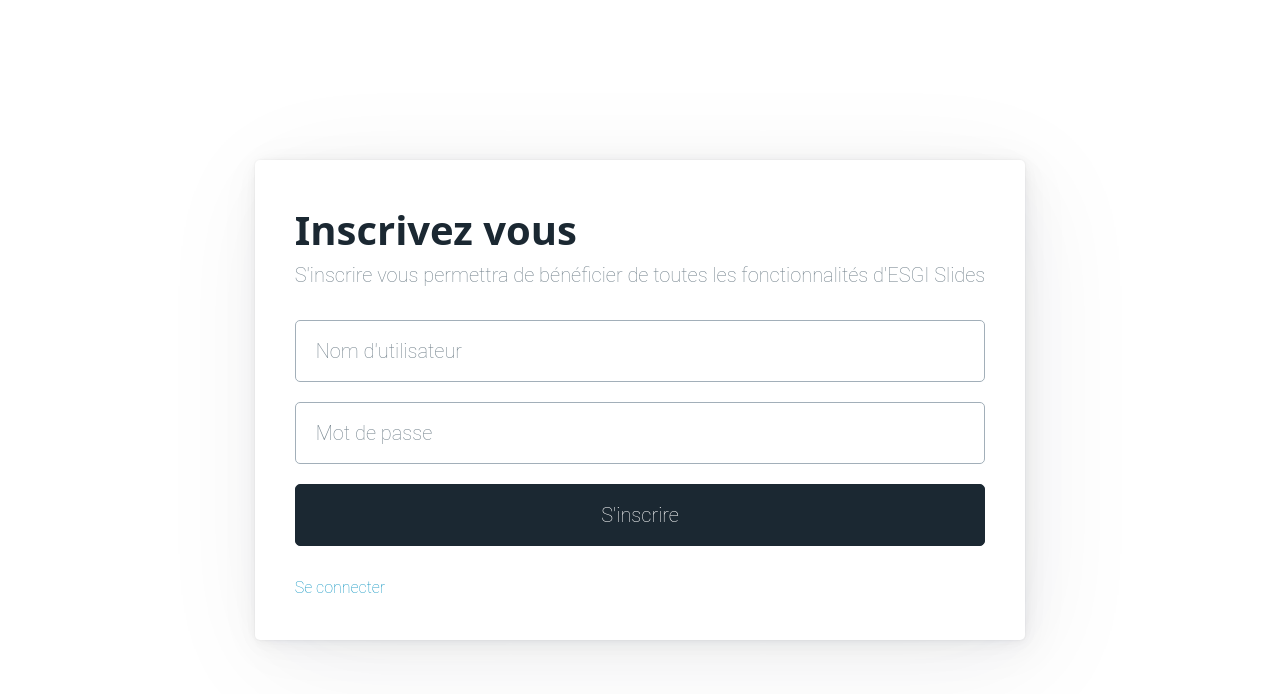
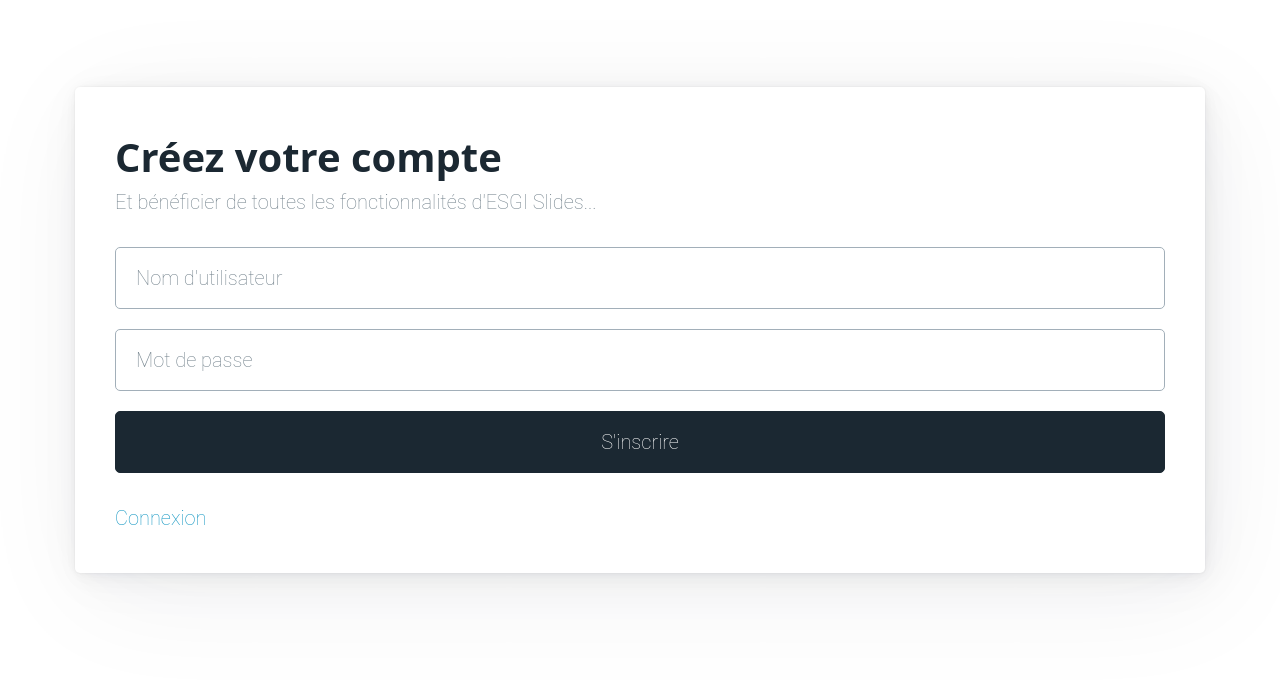
Before and after one commit to Frozox/ESGI-PWA-Slides, a React (Vite) app in the folder pwa-slides-react/: page /register in a window 1280 px wide. Shown: the top 694 px of the page. Built offline with nearby package versions, Linux system fonts and the light colour scheme.

Commit message:
fixed + adding ArticleTitle component

```diff
--- /dev/null
+++ b/pwa-slides-react/src/components/ArticleTitle.jsx
@@ -0,0 +1,8 @@
+export const ArticleTitle = (props) => {
+  return (
+    <hgroup>
+      <h1>{props.title}</h1>
+      <h2>{props.subtitle}</h2>
+    </hgroup>
+  );
+}
--- a/pwa-slides-react/src/css/index.css
+++ b/pwa-slides-react/src/css/index.css
@@ -1,3 +1,7 @@
+body {
+    font-family: 'Roboto Thin', sans-serif;
+}
+
 .image {
     opacity: 1;
     display: block;
--- a/pwa-slides-react/src/css/login.css
+++ b/pwa-slides-react/src/css/login.css
@@ -1,3 +1,4 @@
+/*
 body {
     display: flex;
     align-items: center;
@@ -5,9 +6,9 @@ body {
     height: 100vh;
     font-family: 'Roboto Thin', sans-serif;
     font-size: 16px;
-}
+}*/
 
-body > main {
+.login-container {
     display: flex;
     flex-direction: column;
     justify-content: center;
@@ -16,63 +17,57 @@ body > main {
     padding: 1rem 0;
 }
 
-article {
+.login-container > article {
     padding: 0;
     overflow: hidden;
 }
 
-article div {
+.login-container > article div {
     padding: 1rem;
 }
 
 @media (min-width: 576px) {
-    body > main {
+    .login-container {
         padding: 1.25rem 0;
     }
 
-    article div {
+    .login-container > article div {
         padding: 1.25rem;
     }
 }
 
 @media (min-width: 768px) {
-    body > main {
+    .login-container {
         padding: 1.5rem 0;
     }
 
-    article div {
+    .login-container > article div {
         padding: 1.5rem;
     }
 }
 
 @media (min-width: 992px) {
-    body > main {
+    .login-container {
         padding: 1.75rem 0;
     }
 
-    article div {
+    .login-container > article div {
         padding: 1.75rem;
     }
 }
 
 @media (min-width: 1200px) {
-    body > main {
+    .login-container {
         padding: 2rem 0;
     }
 
-    article div {
+    .login-container > article div {
         padding: 2rem;
     }
 }
 
-/* Nav */
-summary[role="link"].secondary:is([aria-current],:hover,:active,:focus) {
-    background-color: transparent;
-    color: var(--secondary-hover);
-}
-
 /* Hero Image */
-article div:nth-of-type(2) {
+.hero-image {
     display: none;
     background-color: #374956;
     background-image: url("https://source.unsplash.com/8jeWeKdygfk/1000x1200");
@@ -81,12 +76,7 @@ article div:nth-of-type(2) {
 }
 
 @media (min-width: 992px) {
-    .grid > div:nth-of-type(2) {
+    .hero-image {
         display: block;
     }
 }
-
-/* Footer */
-body > footer {
-    padding: 1rem 0;
-}
--- a/pwa-slides-react/src/main.jsx
+++ b/pwa-slides-react/src/main.jsx
@@ -7,6 +7,7 @@ import { BrowserRouter } from "react-router-dom";
 import '@picocss/pico'
 import 'flexboxgrid'
 import './css/index.css'
+import './css/login.css'
 import 'react-trumbowyg/dist/trumbowyg.min.css';
 
 /* Import components */
--- a/pwa-slides-react/src/pages/LoginPage.jsx
+++ b/pwa-slides-react/src/pages/LoginPage.jsx
@@ -1,20 +1,18 @@
 import AppLogin from "../components/app-login";
-import '../css/login.css';
+import {ArticleTitle} from "../components/ArticleTitle";
+
 export const LoginPage = () => {
   return (
-    <main className="container">
+    <main className="container login-container">
       <article className="grid">
         <div>
-          <hgroup>
-            <h1>Connectez vous</h1>
-            <h2>Et bénéficier de toutes les fonctionnalités d'ESGI Slides...</h2>
-          </hgroup>
+          <ArticleTitle title="Connectez vous" subtitle="Et bénéficier de toutes les fonctionnalités d'ESGI Slides..." />
           <AppLogin />
           <span>
             <a href="/register">Créer un compte</a>
           </span>
         </div>
-        <div></div>
+        <div className={"hero-image"}></div>
       </article>
     </main>
   );
--- a/pwa-slides-react/src/pages/RegisterPage.jsx
+++ b/pwa-slides-react/src/pages/RegisterPage.jsx
@@ -1,17 +1,15 @@
 import AppRegister from "../components/app-register";
+import {ArticleTitle} from "../components/ArticleTitle";
 
 export const RegisterPage = () => {
   return (
-    <main className="container">
+    <main className="container login-container">
       <article className="grid">
         <div>
-          <hgroup>
-            <h1>Inscrivez vous</h1>
-            <h2>S'inscrire vous permettra de bénéficier de toutes les fonctionnalités d'ESGI Slides</h2>
-          </hgroup>
+          <ArticleTitle title="Créez votre compte" subtitle="Et bénéficier de toutes les fonctionnalités d'ESGI Slides..." />
           <AppRegister />
           <span>
-            <a href="/login">Se connecter</a>
+            <a href="/login">Connexion</a>
           </span>
         </div>
       </article>
```
